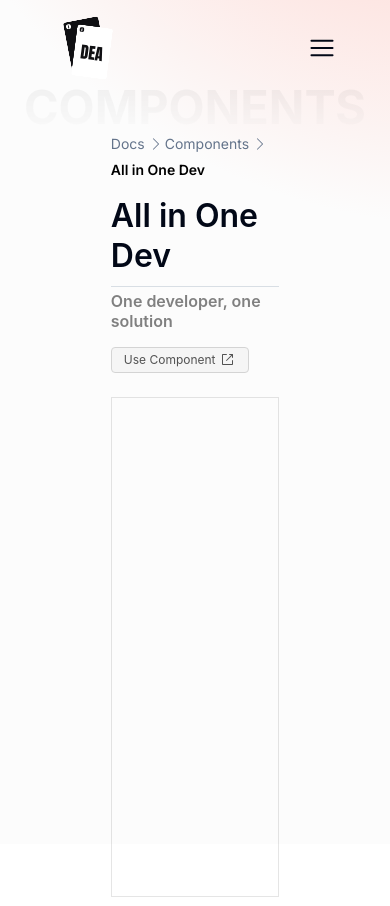
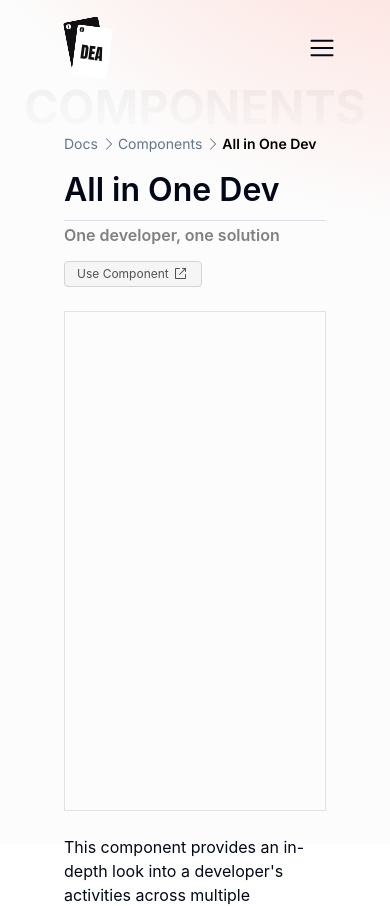
Before and after one commit to MathPow/DevEngageAnalytics, a Next.js app: page /docs/components/allinonedev in a window 390 px wide. Shown: the top 906 px of the page. Built offline with nearby package versions, Linux system fonts and the light colour scheme.

Commit message:
fix: change div mx for different screen size with tailwind

```diff
--- a/src/components/docs/DocPage.tsx
+++ b/src/components/docs/DocPage.tsx
@@ -36,7 +36,7 @@ export default function DocPage({ slug, url }: DocPageProps) {
   }, []);
 
   return (
-    <div className="mx-[12vw] mt-[calc(20vh-150px+5vw)] flex max-w-[1300px] flex-row gap-x-16 px-16 2xl:mx-auto">
+    <div className="mt-[calc(20vh-150px+5vw)] flex max-w-[1300px] flex-row gap-x-16 px-16 lg:mx-[8vw] xl:mx-[12vw] 2xl:mx-auto">
       <div
         ref={docNavRef}
         className={`scrollbar sticky top-24 hidden w-64 overflow-hidden hover:overflow-y-auto sm:block`}
```
